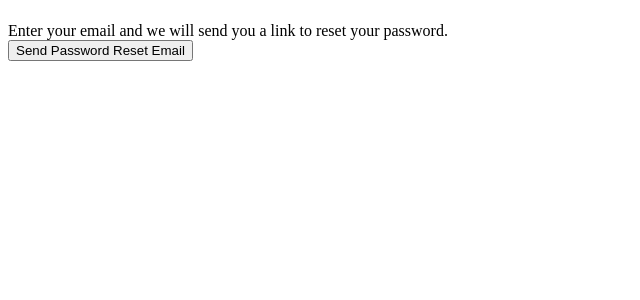
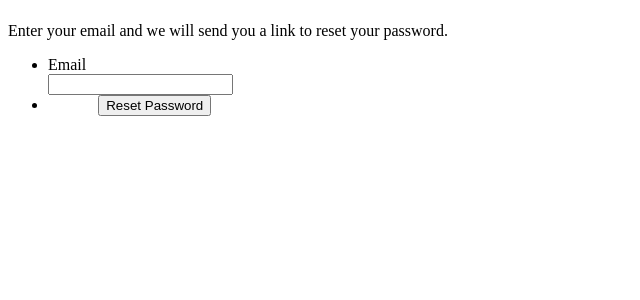
Before and after one commit to davidkrisch/billtally, a Django app: template site/templates/registration/password_reset_form.html in a window 1280 px wide. Shown: the part 84-384 px from the top of the page, without its empty margins (0-640 px from the left). Run offline with Django 3.2, Linux system fonts and the light colour scheme; the template is opened without the code that fills it, so the values that code supplies are empty, except form fields; form fields are guessed from the names that the template uses; some libraries are stand-ins or nearby versions.

Commit message:
Styled password reset page.

```diff
--- a/settings.py
+++ b/settings.py
@@ -72,6 +72,10 @@
 				'source_filenames': ('css/style.css', 'css/site.css', 'css/login.css', 'css/registration.css'),
 				'output_filename': 'css/registration_compressed.css'
 			},
+		'password_reset': {
+				'source_filenames': ('css/style.css', 'css/site.css', 'css/login.css', 'css/password-reset.css'),
+				'output_filename': 'css/password_reset_compressed.css'
+			},
 		'bill_list': {
 			'source_filenames': (None,),
 			'output_filename': 'css/bill_list.css'
--- a/site/templates/registration/password_reset_form.html
+++ b/site/templates/registration/password_reset_form.html
@@ -2,14 +2,26 @@
 {% load compressed %}
 
 {% block css %}
-{% compressed_css 'login_form' %}
+{% compressed_css 'password_reset' %}
 {% endblock %}
 
 {% block content %}
-Enter your email and we will send you a link to reset your password.
-<form method="POST" action="{% url auth_password_reset %}">
-	{% csrf_token %}
-	{{ form }}
-	<input type="submit" value="Send Password Reset Email"/>
-</form>
+<div id="loginform">
+	<p>Enter your email and we will send you a link to reset your password.</p>
+	<form method="POST" action="{% url auth_password_reset %}">
+		{% csrf_token %}
+		<ul>
+			<li>
+				<label for="id_email">Email</label>
+				<div class="inputwrapper">
+					{{ form.email }}
+				</div>
+			</li>
+			<li>
+				<label style="visibility: hidden;">Submit</label>
+				<input type="submit" value="Reset Password"/>
+			</li>
+		</ul>
+	</form>
+</div>
 {% endblock %}
--- /dev/null
+++ b/site/templates/static/css/password-reset.css
@@ -0,0 +1,3 @@
+div input[type="submit"] {
+	width: 200px;
+}
```
